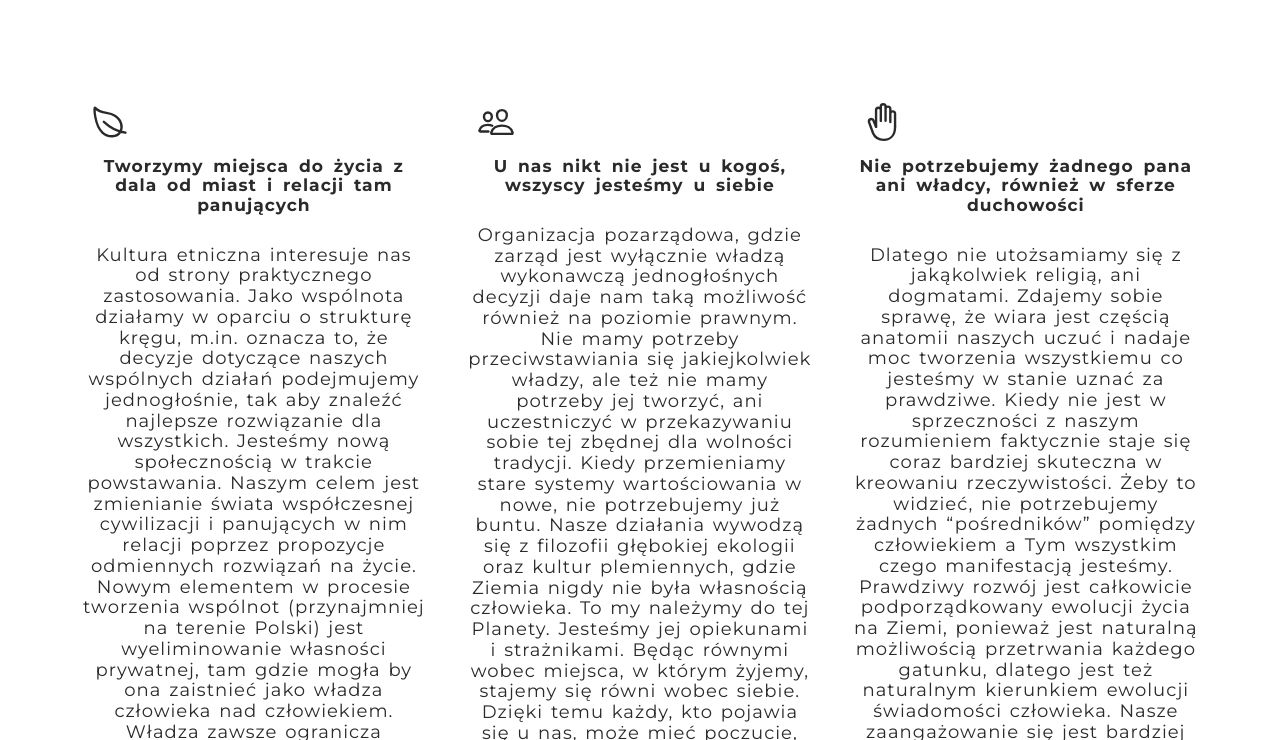
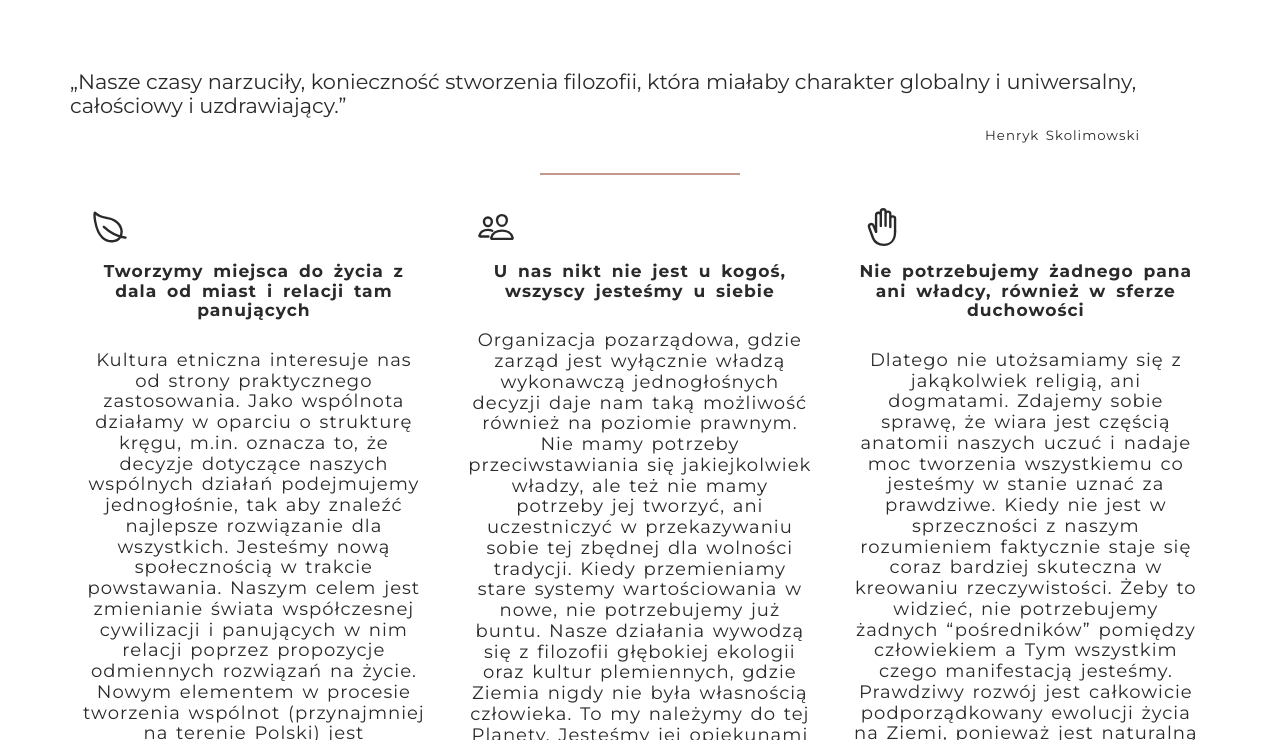
Before and after one commit to berecik/arteunite_wagtail, a plain HTML site: page index.html in a window 1280 px wide. Shown: the part 800-1540 px from the top of the page. Drawn offline with nearby package versions, Linux system fonts and the light colour scheme.

Commit message:
Skolimowski quote has been added

```diff
--- a/index.html
+++ b/index.html
@@ -36,7 +36,15 @@
 
 		</header>
 			<section class="section-features">
-			<div class="row">
+				<div class="row">
+					<q class="quote-h">Nasze czasy narzuciły, konieczność stworzenia filozofii, która miałaby charakter globalny i uniwersalny, całościowy i uzdrawiający.</q>
+					<p class="author">Henryk Skolimowski</p>
+				</div>
+				<div class="row">
+					<div class="line">
+					</div>
+				</div>
+				<div class="row">
 				<div class="col span-1-of-3 box">
 					<ion-icon name="leaf-outline"></ion-icon>
 					<h3>Tworzymy miejsca do życia z dala od miast i relacji tam panujących</h3>
--- a/resources/css/style.css
+++ b/resources/css/style.css
@@ -51,6 +51,7 @@ h1 {
 	letter-spacing: 0.2px;
 	word-spacing: 2px;
 }
+
 h3 {
 	font-size: 90%;
 	text-align: center;
@@ -59,6 +60,12 @@ h3 {
 	margin-bottom: 30px;
 	font-weight: 600;
 }
+
+q {
+	font-size: 110%;
+
+}
+
 
 
 /*------------------*/
@@ -135,6 +142,25 @@ header {
 	border-bottom: 2px solid rgba(245, 245, 245, 0.78);
 }
 
+/*------------------*/
+/*SECTION FEATURES*/
+/*------------------*/
+
 .section-features {
 	margin-top: 70px;
 }
+
+.author {
+	font-size: 70%;
+	text-align: right;
+	margin-top: 10px;
+	margin-right: 70px;
+	margin-bottom: 30px;
+}
+.line {
+	display: block;
+	height: 2px;
+	background-color: rgba(178, 123, 110, 0.78);
+	width: 200px;
+	margin: 0 auto;
+}
```
